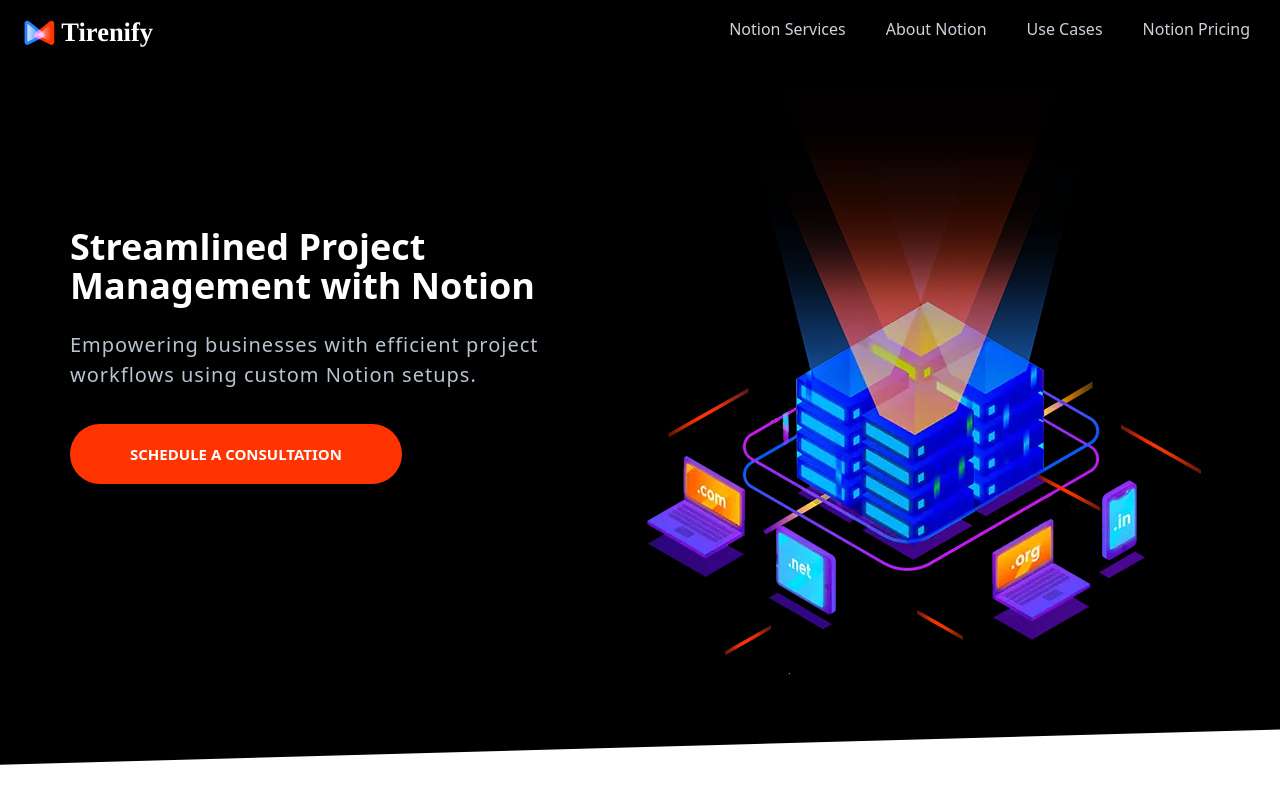
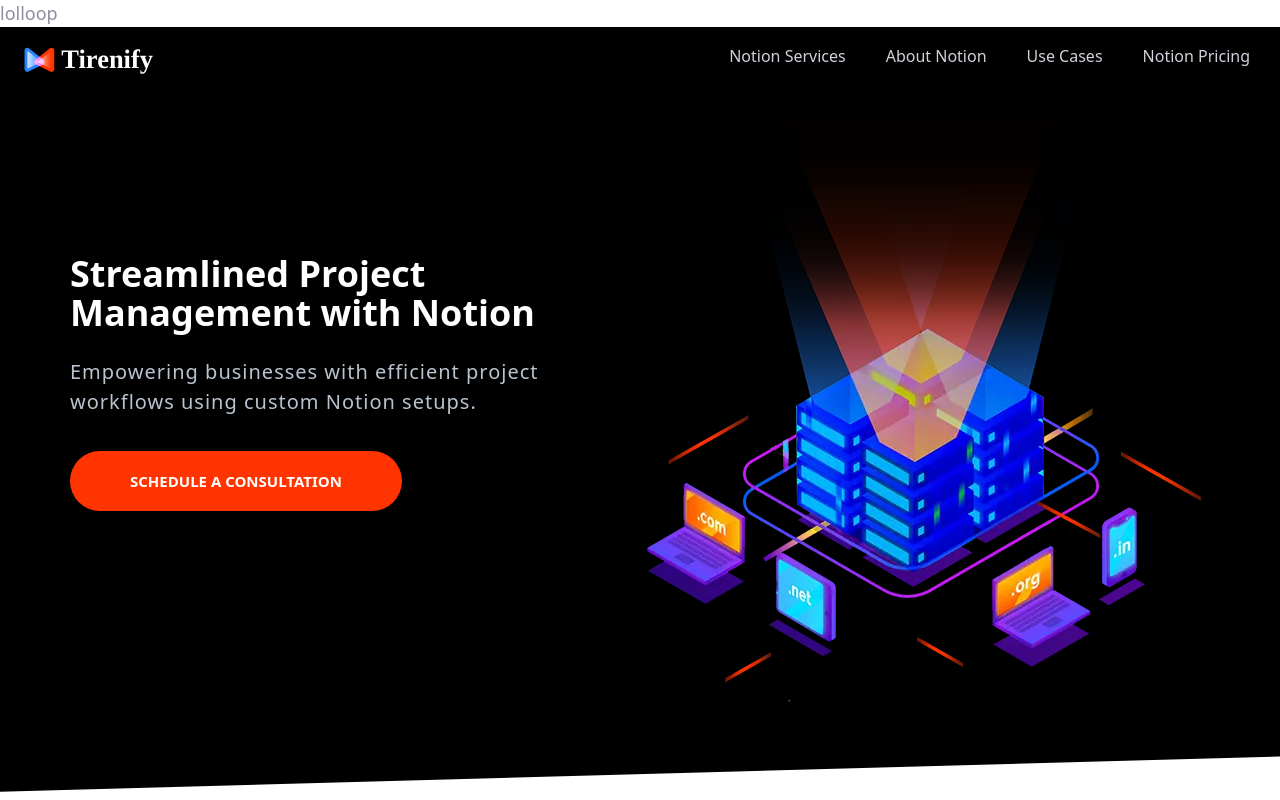
Before and after one commit to Tireni4560/Port, a website built with Parcel: page index.html in a window 1280 px wide. Shown: the top 800 px of the page. Built offline with nearby package versions, Linux system fonts and the light colour scheme.

Commit message:
Update index.html check 1

```diff
--- a/index.html
+++ b/index.html
@@ -18,11 +18,11 @@
   <link rel="stylesheet" href="https://unpkg.com/aos@next/dist/aos.css" />
   <link rel="apple-touch-icon" sizes="180x180" href="images/apple-touch-icon.png">
   <link rel="icon" type="image/png" sizes="32x32" href="images/favicon-32x32.png">
-  <link rel="icon" type="image/png" sizes="16x16" href="images/favicon-16x16.png">
+  <link rel="icon" type="image/png" sizes="16x16" href="images/favicon-16x16.png">lolloop
   <link rel="icon" type="image/icon" href="images/favicon.ico">
   <link href="https://cdn.jsdelivr.net/npm/bootstrap-icons@1.8.1/font/bootstrap-icons.css" rel="stylesheet">
 </head>
-<body style="width: 100%; margin: 0; padding: 0; box-sizing: border-box;" class="tire">
+<body>
   <header>
     <nav class="nav collapsible">
       <a class="nav__brand" href="/"><img src="images/lo.svg" alt="Logo" /></a>
```
